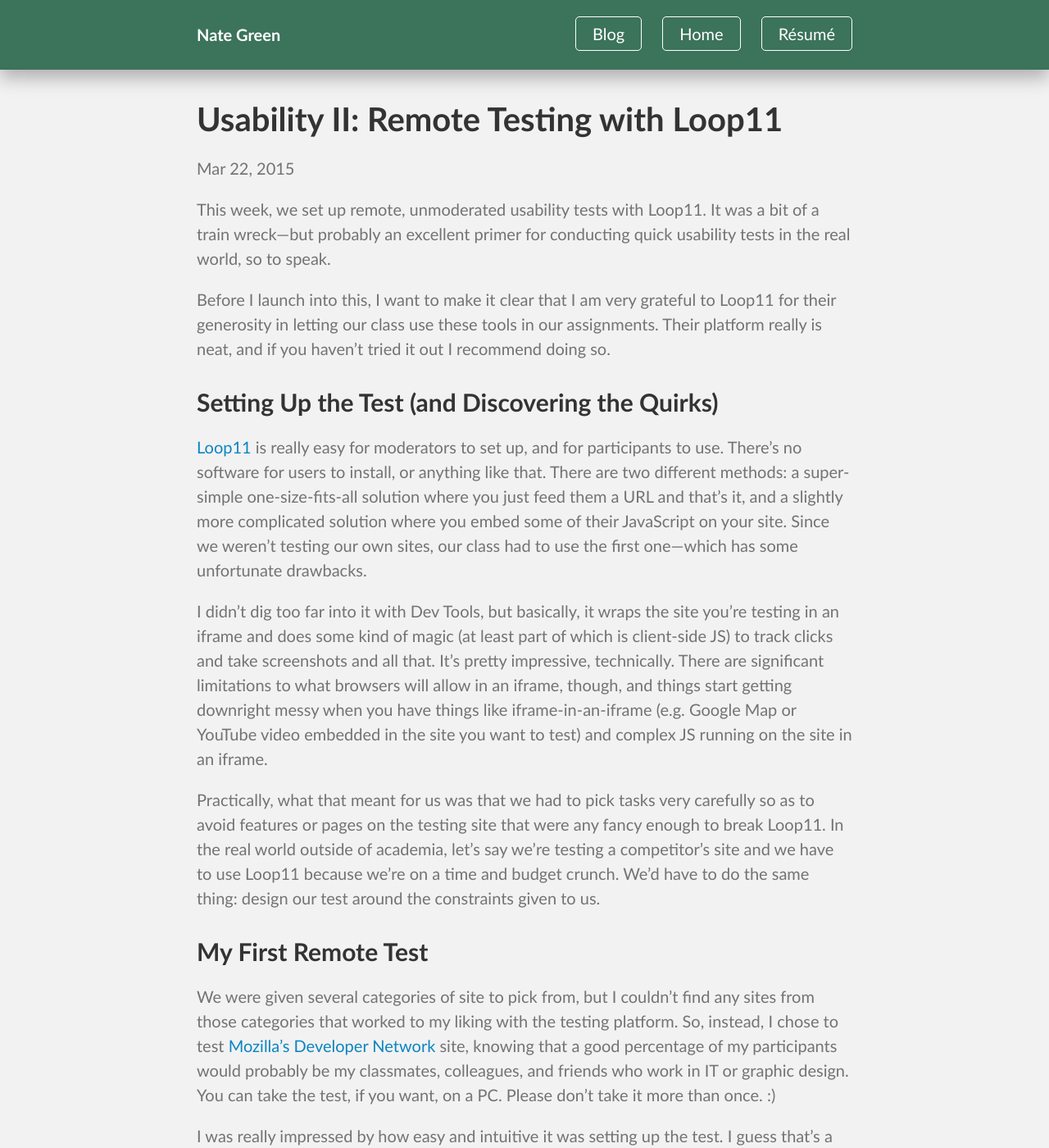
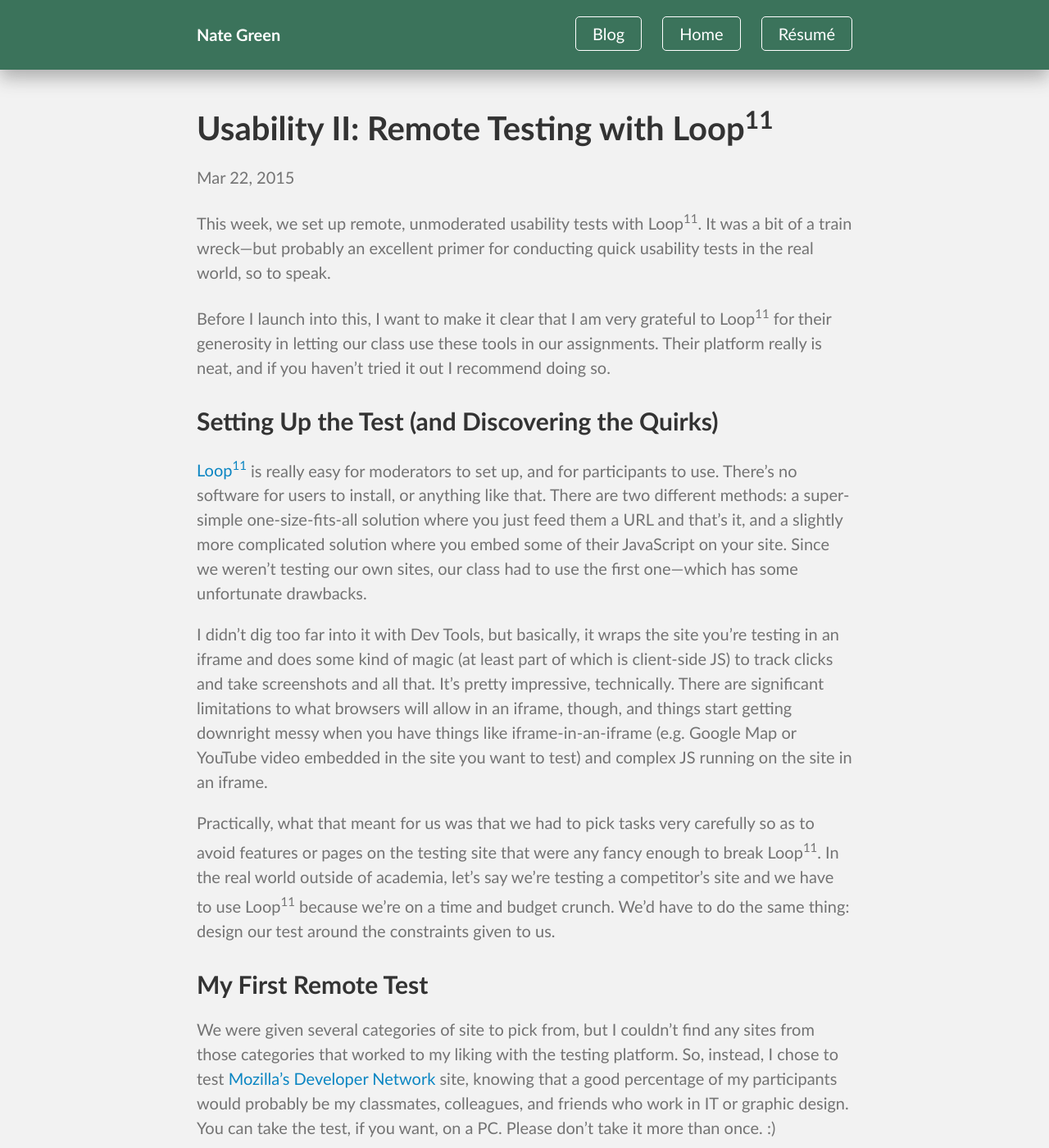
Before and after one commit to nategreen/old-website, a Jekyll site: the page built from _posts/2015-03-22-remote-usability-tests.md, in a window 1280 px wide and 1400 px high. Shown: the whole window at 82% size. Built offline with Jekyll 4.4.1, drawn with Linux system fonts in a browser that asks for light colours; nearby versions of some CDN libraries.

Commit message:
add superscript style to main.scss

```diff
--- a/_posts/2015-03-22-remote-usability-tests.md
+++ b/_posts/2015-03-22-remote-usability-tests.md
@@ -1,7 +1,7 @@
 ---
 
 layout: post
-title: "Usability II: Remote Testing with Loop11"
+title: "Usability II: Remote Testing with Loop<sup>11</sup>"
 
 ---
 
--- a/_sass/_base.scss
+++ b/_sass/_base.scss
@@ -178,6 +178,15 @@
 }
 
 /**
+ * Inline-level Text Elements
+ */
+
+sup {
+  vertical-align: super;
+  font-size: .75em;
+}
+
+/**
  * Links
  */
 
```
